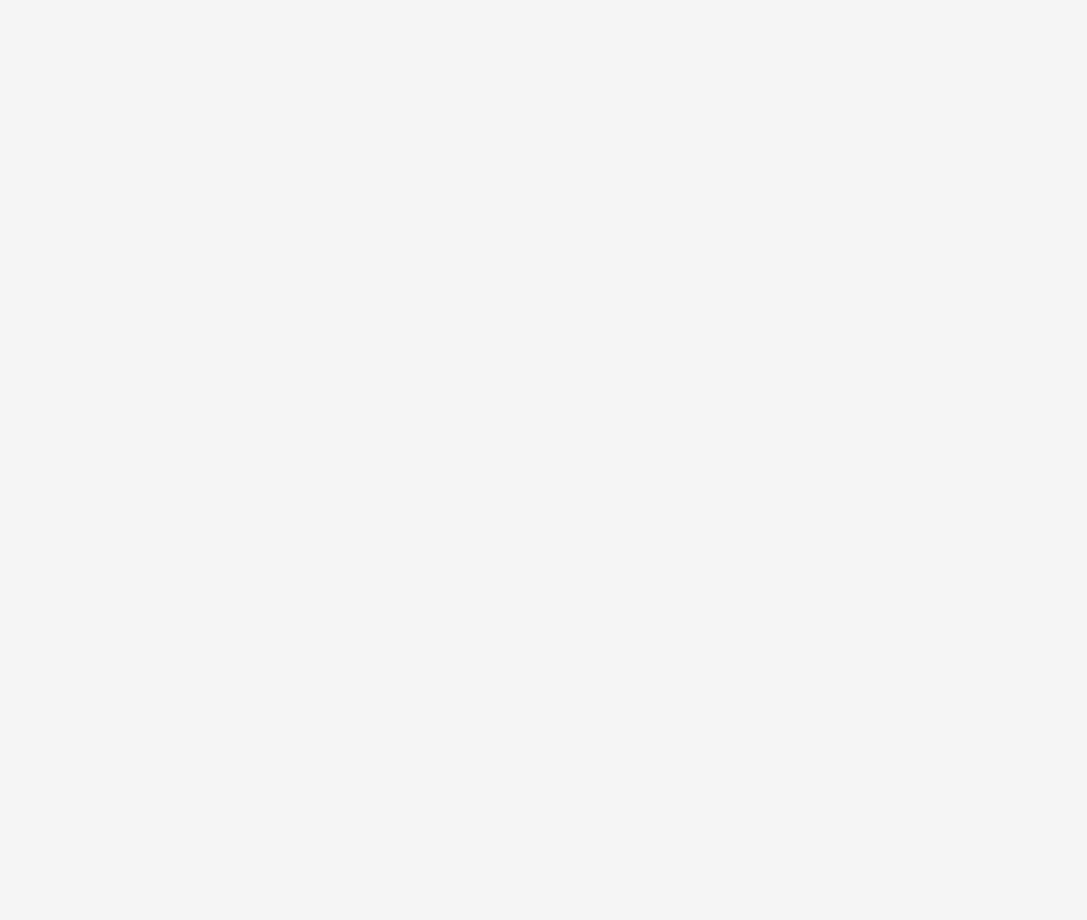
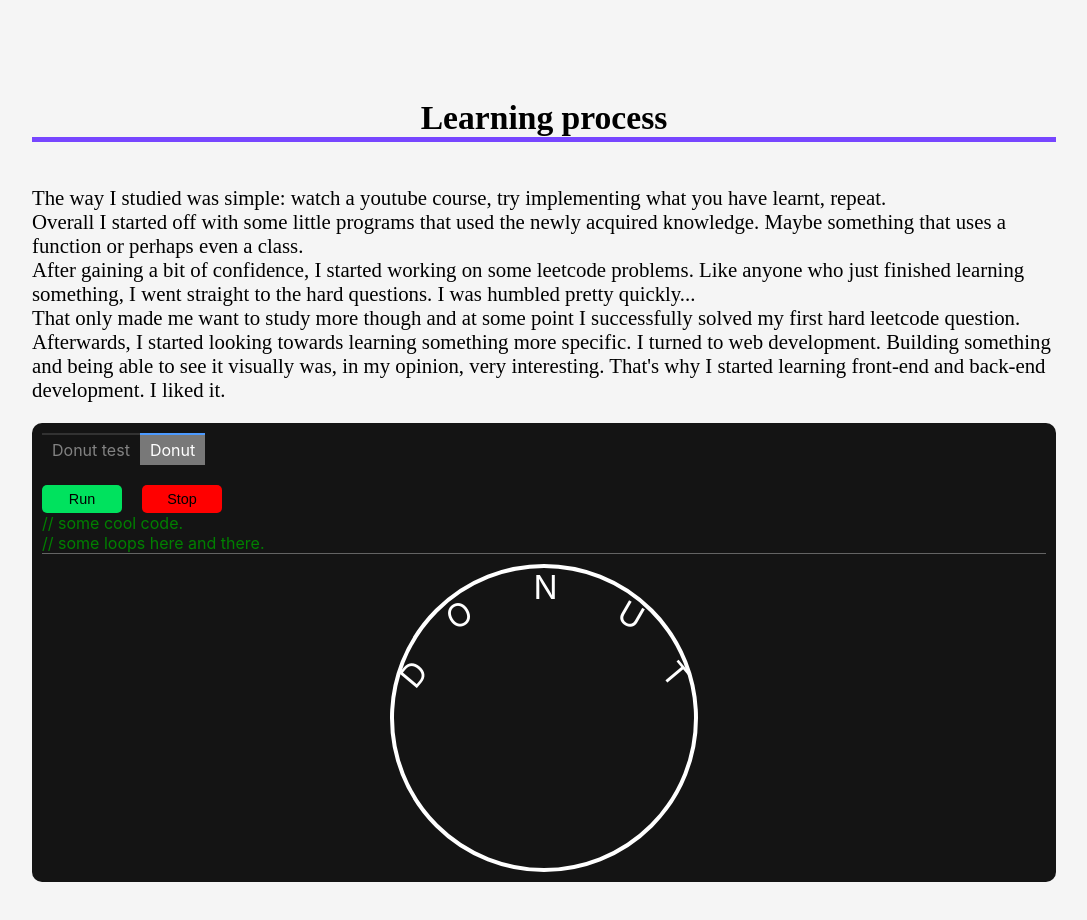
Before and after one commit to codeTrolling/Portfolio, a React (Create React App) app: page / in a window 1280 px wide. Shown: the part 1324-2244 px from the top of the page, without its empty margins (96-1183 px from the left). Before the commit the page ends 1401 px from the top, so only its background shows below. Built offline with nearby package versions, Linux system fonts and the light colour scheme; the HTML template or start-up script is replaced by a standard one.

Commit message:
Add Learning process

```diff
--- a/src/App.js
+++ b/src/App.js
@@ -5,17 +5,20 @@ import About from "./Components/About";
 import Navigation from "./Components/Navigation";
 import Skills from "./Components/Skills";
 import Beginning from "./Components/Beginning";
+import Learning from "./Components/Learning";
 
 function App() {
   const skillsRef = useRef();
   const aboutRef = useRef();
   const beginningRef = useRef();
+  const learningRef = useRef();
   return (
     <>
-    <Navigation skillsRef={skillsRef} aboutRef={aboutRef} beginningRef={beginningRef}/>
+    <Navigation skillsRef={skillsRef} aboutRef={aboutRef} beginningRef={beginningRef} learningRef={learningRef}/>
     <About ref={aboutRef}/>
     <Skills ref={skillsRef}/>
     <Beginning ref={beginningRef}/>
+    <Learning ref={learningRef}/>
     </>
   );
 }
--- /dev/null
+++ b/src/Components/Donut.jsx
@@ -0,0 +1,31 @@
+import "../Styles/DonutsStyles.css";
+import { useState } from "react";
+
+const Donut = () => {
+
+    const [isRunning, setIsRunning] = useState(false);
+    return(
+        <>
+        <div className="flex">
+        <button className="run-donut-btn" onClick={() => setIsRunning(true)}>Run</button>
+        <button className="run-donut-btn" style={{backgroundColor: "red", marginLeft: "20px"}} onClick={() => setIsRunning(false)}>Stop</button>
+        </div>
+        <div className="flex-column" style={{borderBottom: "solid 1px rgb(100 100 100)"}}>
+            <label style={{color: "green"}}>// some cool code.</label>
+            <label style={{color: "green"}}>// some loops here and there.</label>
+        </div>
+        <div className="donut-container2" style={{animationName: isRunning ? "spin" : ""}}>
+            <div className="spinning-donut">
+                <span className="spinning-donut-text donut-char-0">D</span>
+                <span className="spinning-donut-text donut-char-1">O</span>
+                <span className="spinning-donut-text">N</span>
+                <span className="spinning-donut-text donut-char-3">U</span>
+                <span className="spinning-donut-text donut-char-4">T</span>
+            </div>
+
+        </div>
+        </>
+    )
+}
+
+export default Donut;
--- /dev/null
+++ b/src/Components/DonutTest.jsx
@@ -0,0 +1,8 @@
+import "../Styles/DonutsStyles.css";
+import { useState } from "react";
+
+const DonutTest = () => {
+
+}
+
+export default DonutTest;
--- /dev/null
+++ b/src/Components/Learning.jsx
@@ -0,0 +1,42 @@
+import "../Styles/LearningStyles.css";
+import { useRef, useState, forwardRef } from "react";
+import Donut from "./Donut";
+import DonutTest from "./DonutTest";
+
+const Learning = forwardRef((props, viewportRef) => {
+
+    //hide component if out of screen (and show it if it's in the screen)
+    const [isOnScreen, setIsOnScreen] = useState(true);
+    window.addEventListener("scroll", () => {
+        if(viewportRef.current !== undefined && (viewportRef.current.getBoundingClientRect().bottom <= 0 || viewportRef.current.getBoundingClientRect().top >= window.innerHeight)){
+            setIsOnScreen(false);
+        }
+        else{
+            setIsOnScreen(true);
+        }
+    })
+    //
+
+    const [programToRun, setProgramToRun] = useState(true);
+
+    return(
+        <div className="viewport flex-column" ref={viewportRef} style={{opacity: isOnScreen ? "1" : "0", transition: isOnScreen ? "all 0.6s cubic-bezier(0.25, 0.46, 0.45, 0.94)" : "all 1s linear", transform: isOnScreen ? "translateX(0)" : "translate(100px)"}}>
+            <h1 className="theme-font-family heading">Learning process</h1>
+            <p className="theme-font-family">The way I studied was simple: watch a youtube course, try implementing what you have learnt, repeat. <br/>
+            Overall I started off with some little programs that used the newly acquired knowledge. Maybe something that uses a function or perhaps even a class.<br/>
+            After gaining a bit of confidence, I started working on some leetcode problems. Like anyone who just finished learning something, I went straight to the hard questions. I was humbled pretty quickly...<br/>
+            That only made me want to study more though and at some point I successfully solved my first hard leetcode question. <br/>
+            Afterwards, I started looking towards learning something more specific. I turned to web development. Building something and being able to see it visually was, in my opinion, very interesting. That's why I started learning front-end and back-end development. I liked it.</p>
+
+            <div className="flex-column donut-container">
+                <div className="flex" style={{marginBottom: "20px"}}>
+                    <label className="program-file-name" style={{backgroundColor: !programToRun ? "rgb(120 120 120)" : "", color: !programToRun ? "rgb(255 255 255)" : "rgb(130 130 130)" , borderTop: !programToRun ? "solid 2px #4c9aff" : "solid 2px rgb(50 50 50)"}} onClick={() => setProgramToRun(false)}>Donut test</label>
+                    <label className="program-file-name" style={{backgroundColor: programToRun ? "rgb(120 120 120)" : "", color: programToRun ? "rgb(255 255 255)" : "rgb(130 130 130)", borderTop: programToRun ? "solid 2px #4c9aff" : "solid 2px rgb(50 50 50)"}} onClick={() => setProgramToRun(true)}>Donut</label>
+                </div>
+                { programToRun ? <Donut/> : <DonutTest/>}
+            </div>
+        </div>
+    )
+})
+
+export default Learning;
--- a/src/Components/Navigation.jsx
+++ b/src/Components/Navigation.jsx
@@ -1,7 +1,7 @@
 import "../Styles/NavigationStyles.css";
 import { useState } from "react";
 
-const Navigation = ({aboutRef, skillsRef, beginningRef}) => {
+const Navigation = ({aboutRef, skillsRef, beginningRef, learningRef}) => {
     const [showNavigation, setShowNavigation] = useState(false);
     const [borderRadiuses, setBorderRadiuses] = useState("100% 0 0 100%");
 
@@ -16,7 +16,6 @@ const Navigation = ({aboutRef, skillsRef, beginningRef}) => {
 
     const scrollToComponent = (componentRef) => {
         componentRef.current.scrollIntoView({behavior: "smooth"});
-        console.log(componentRef.current)
     }
 
     return(
@@ -25,7 +24,7 @@ const Navigation = ({aboutRef, skillsRef, beginningRef}) => {
             <label className="theme-font-family navigation-options" onClick={() => scrollToComponent(aboutRef)}>About</label>
             <label className="theme-font-family navigation-options" onClick={() => scrollToComponent(skillsRef)}>Skills</label>
             <label className="theme-font-family navigation-options" onClick={() => scrollToComponent(beginningRef)}>Beginning</label>
-            <label className="theme-font-family navigation-options">Learning proccess</label>
+            <label className="theme-font-family navigation-options" onClick={() => scrollToComponent(learningRef)}>Learning process</label>
             <label className="theme-font-family navigation-options">Projects</label>
             <label className="theme-font-family navigation-options">For aspiring programmers</label>
         </div>
--- a/src/Styles/CommonStyles.css
+++ b/src/Styles/CommonStyles.css
@@ -28,6 +28,11 @@
     text-align: center;
     width: 100%;
     border-bottom: solid 5px var(--border-color);
+    border-radius: 0;
+    transition: 1s;
+}
+.heading:hover{
+    border-radius: 60%;
 }
 
 body{
--- /dev/null
+++ b/src/Styles/DonutsStyles.css
@@ -0,0 +1,77 @@
+.run-donut-btn{
+    width: 80px;
+    font-size: 0.9rem;
+    text-align: center;
+    color: black;
+    background-color: rgb(0, 226, 94);
+    border: none;
+    cursor: pointer;
+    border-radius: 5px;
+    height: 28px;
+}
+
+
+.spinning-donut{
+    align-self: center;
+    width: 300px;
+    height: 300px;
+    border: solid 4px white;
+    border-radius: 50%;
+    transform-origin: center;
+    display: flex;
+    justify-content: space-around;
+}
+.spinning-donut-text{
+    color: white;
+    font-size: 2rem;
+}
+.donut-char-0{
+    transform: translate(90px, 40px) rotate(-50deg);
+}
+.donut-char-1{
+    transform: translate(40px, 10px) rotate(-30deg);
+}
+.donut-char-3{
+    transform: translate(-40px, 10px) rotate(30deg);
+}
+.donut-char-4{
+    transform: translate(-90px, 40px) rotate(50deg);
+}
+
+.donut-container2{
+    margin-top: 10px;
+    align-self: center;
+    transition: 0.5s;
+    animation-duration: 3s;
+    animation-iteration-count: infinite;
+    animation-timing-function: linear;
+}
+@keyframes spin{
+    from{
+        transform: rotate3d(1, 1, 1, 0deg);
+    }
+    12.5%{
+        transform: rotate3d(1, 1, 1, 45deg);
+    }
+    25%{
+        transform: rotate3d(1, 1, 1, 90deg);
+    }
+    37.5%{
+        transform: rotate3d(1, 1, 1, 135deg);
+    }
+    50%{
+        transform: rotate3d(1, 1, 1, 180deg);
+    }
+    62.5%{
+        transform: rotate3d(1, 1, 1, 225deg);
+    }
+    75%{
+        transform: rotate3d(1, 1, 1, 270deg);
+    }
+    87.5%{
+        transform: rotate3d(1, 1, 1, 315deg);
+    }
+    to{
+        transform: rotate3d(1, 1, 1, 360deg);
+    }
+}
--- /dev/null
+++ b/src/Styles/LearningStyles.css
@@ -0,0 +1,15 @@
+.donut-container{
+    background-color: rgb(20 20 20);
+    border-radius: 10px;
+    padding: 10px;
+}
+
+.program-file-name{
+    background-color: rgb(20 20 20);
+    cursor: pointer;
+    padding: 5px 10px;
+    border-top: solid 2px rgb(50 50 50);
+}
+.program-file-name:hover{
+    background-color: rgb(50 50 50);
+}
```
